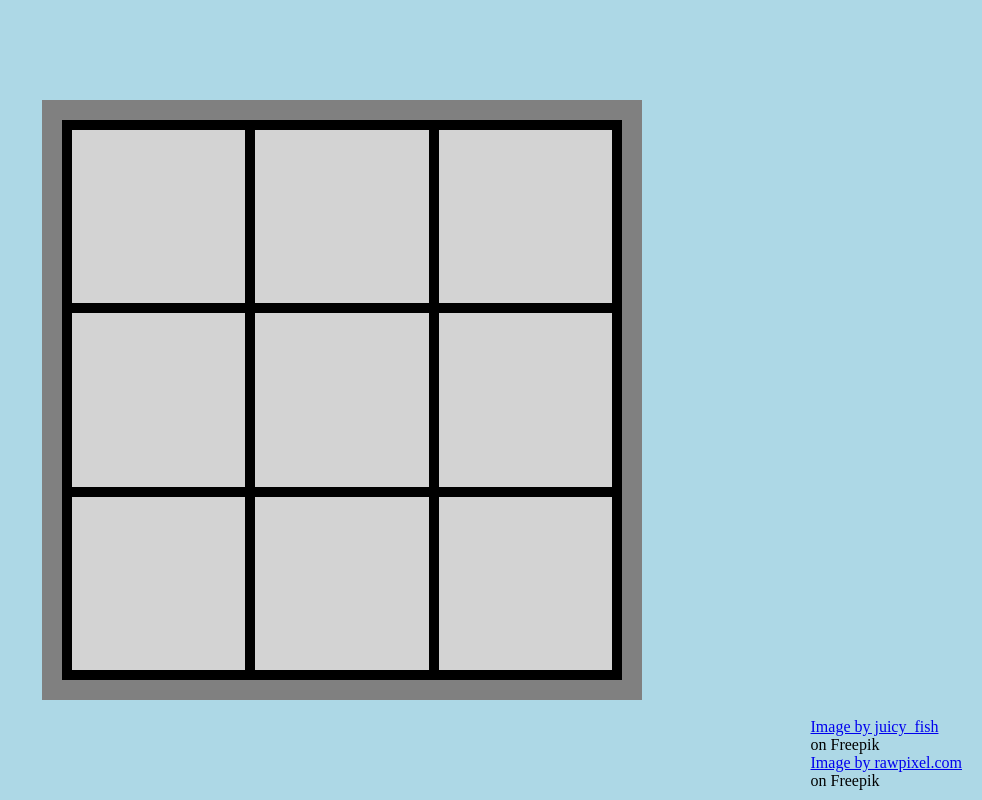
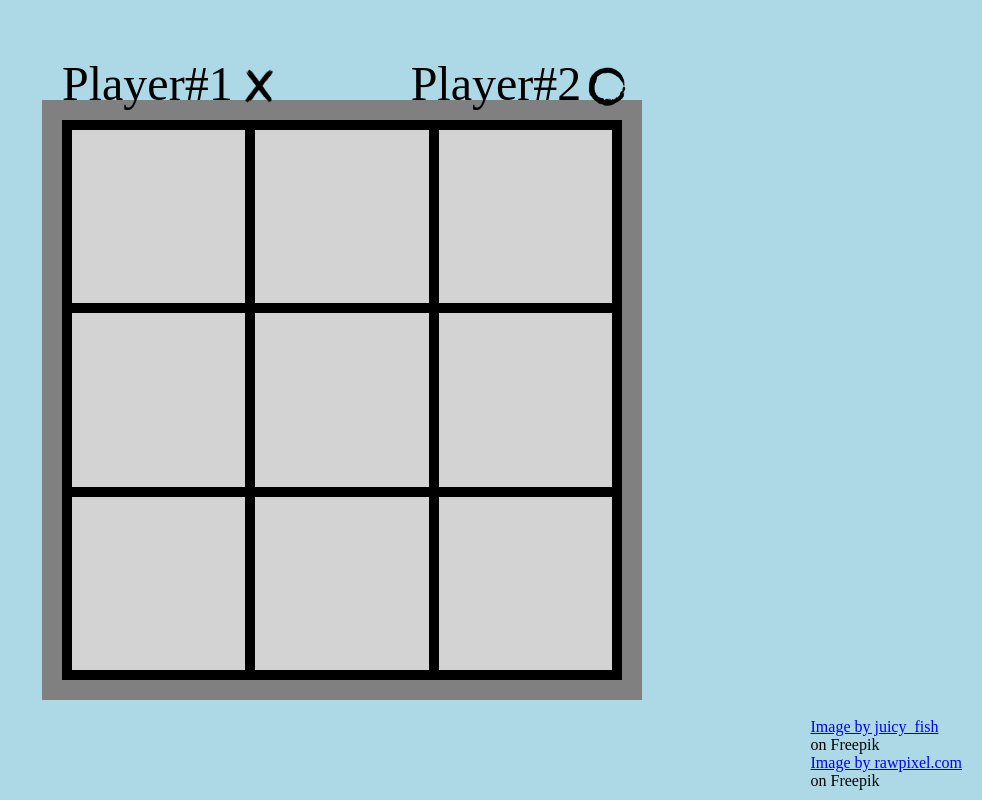
Before and after one commit to jayshah2005/tic-tac-toe-top, a plain HTML site: page index.html in a window 1280 px wide. Both pictures are taken after typing "Sample", "Sample" into the empty fields and a click on the button "Play!". Shown: the whole page, without its empty margins (298-1280 px from the left). Drawn offline with Linux system fonts and the light colour scheme.

Commit message:
Styled inputs and added reference symbols for players

```diff
--- a/index.html
+++ b/index.html
@@ -20,7 +20,16 @@
         </form>
 
         <div class="container invisible">
-
+            <div class="instructions">
+                <div class="p1">
+                    Player#1
+                    <img src="./assests/cross.png" alt="Cross symbol" class="instruction">
+                </div>
+                <div class="p2">
+                    Player#2
+                    <img src="./assests/circle.png" alt="Cross symbol"class="instruction">
+                </div>
+            </div>
         </div>
 
         <div class="footer">
--- a/script.js
+++ b/script.js
@@ -190,6 +190,7 @@ const flow = (function () {
             player1 = player(formData.get('p1'), s1)
             player2 = player(formData.get('p2'), s2)
 
+            form.reset()
             gameBoard.setUpBoard()
         })
 
--- a/styles.css
+++ b/styles.css
@@ -41,9 +41,12 @@ input{
     border: none;
     background-color: transparent;
     border-bottom: 2px solid black;
-
+    padding: 0px;
 }
 
+input:focus-visible{
+    outline: none;
+}
 
 .footer{
     display: flex;
@@ -57,10 +60,29 @@ input{
     background-color: grey;
 
     display: flex;
+    position: relative;
+    flex-direction: column;
 
     align-items: center;
     justify-content: center;
 
+}
+
+.instructions{
+    display: flex;
+    position: absolute;
+    left: 20px;
+    top: -3rem;
+    gap: 118px;
+    font-size: 3rem;
+}
+
+img.instruction{
+    position: relative;
+    height: 3rem;
+    width: 3rem;
+    left: -10px;
+    top: 10px;
 }
 
 .container.invisible, .start.invisible, .end.invisible{
```
